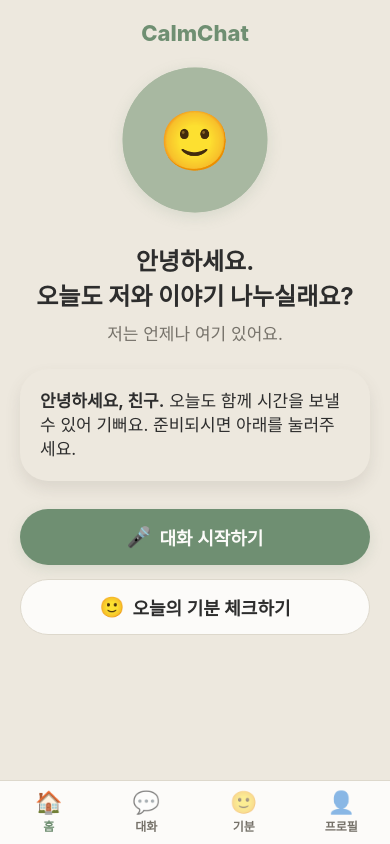
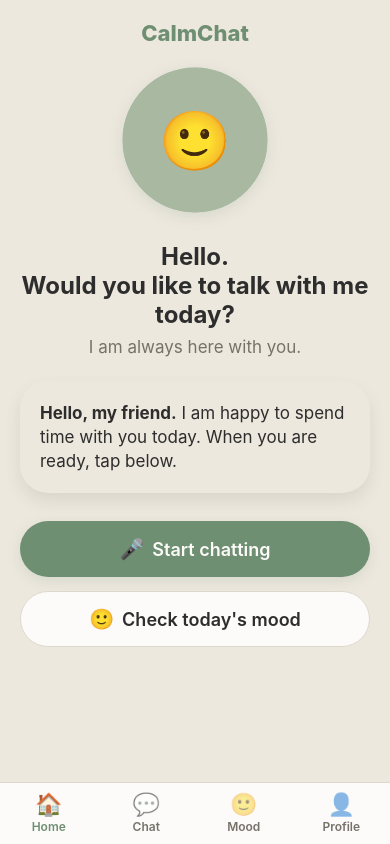
Before and after one commit to GAUDUL/CalmChat, a React Native app in the folder frontend/: screen / in a window 390 px wide. Built offline with nearby package versions, Linux system fonts and the light colour scheme.

Commit message:
refactor: replace STT processing flow

```diff
--- a/frontend/App.js
+++ b/frontend/App.js
@@ -6,21 +6,17 @@ import ChatScreen from "./src/screens/ChatScreen";
 import MoodScreen from "./src/screens/MoodScreen";
 import ProfileScreen from "./src/screens/ProfileScreen";
 
-/**
- * react-navigation 없이 useState로 직접 만든 하단 탭바.
- * (CalmChat의 MobileShell 하단 탭과 같은 구성: Home/Chat/Mood/Profile)
- */
 const TABS = [
-  { key: "Home", label: "홈", icon: "🏠", Component: HomeScreen },
-  { key: "Chat", label: "대화", icon: "💬", Component: ChatScreen },
-  { key: "Mood", label: "기분", icon: "🙂", Component: MoodScreen },
-  { key: "Profile", label: "프로필", icon: "👤", Component: ProfileScreen },
+  { key: "Home", label: "Home", icon: "🏠", Component: HomeScreen },
+  { key: "Chat", label: "Chat", icon: "💬", Component: ChatScreen },
+  { key: "Mood", label: "Mood", icon: "🙂", Component: MoodScreen },
+  { key: "Profile", label: "Profile", icon: "👤", Component: ProfileScreen },
 ];
 
 export default function App() {
   const [activeTab, setActiveTab] = useState("Home");
   const ActiveScreen =
-  TABS.find((t) => t.key === activeTab)?.Component || HomeScreen;
+    TABS.find((tab) => tab.key === activeTab)?.Component || HomeScreen;
 
   return (
     <SafeAreaView style={styles.safe}>
@@ -31,10 +27,19 @@ export default function App() {
       <View style={styles.tabBar}>
         {TABS.map((tab) => {
           const isActive = tab.key === activeTab;
+
           return (
-            <Pressable key={tab.key} style={styles.tabItem} onPress={() => setActiveTab(tab.key)}>
-              <Text style={[styles.tabIcon, isActive && styles.tabIconActive]}>{tab.icon}</Text>
-              <Text style={[styles.tabLabel, isActive && styles.tabLabelActive]}>{tab.label}</Text>
+            <Pressable
+              key={tab.key}
+              style={styles.tabItem}
+              onPress={() => setActiveTab(tab.key)}
+            >
+              <Text style={[styles.tabIcon, isActive && styles.tabIconActive]}>
+                {tab.icon}
+              </Text>
+              <Text style={[styles.tabLabel, isActive && styles.tabLabelActive]}>
+                {tab.label}
+              </Text>
             </Pressable>
           );
         })}
--- a/frontend/src/screens/ChatScreen.js
+++ b/frontend/src/screens/ChatScreen.js
@@ -1,29 +1,24 @@
 import React, { useState } from "react";
-import { View, Text, StyleSheet, SafeAreaView, PermissionsAndroid } from "react-native";
+import {
+  View,
+  Text,
+  StyleSheet,
+  SafeAreaView,
+  PermissionsAndroid,
+} from "react-native";
 import AudioRecord from "react-native-audio-record";
 
 import { AnimatedAvatar } from "../components/Avatar/AnimatedAvatar";
 import { CalmButton } from "../components/ui/CalmButton";
 import { CalmCard } from "../components/ui/CalmCard";
 import { colors } from "../theme/theme";
-import {
-  sendAudioForSTT,
-  sendChatMessage,
-  fetchTTSAudio,
-  updateProfile,
-} from "../api/client";
+import { sendVoiceChat, fetchTTSAudio, updateProfile } from "../api/client";
 
-// TODO: 실제 로그인/사용자 식별 로직으로 교체
 const CURRENT_USER_ID = 1;
 
-// avatarState: "idle" | "listening" | "thinking" | "speaking"
-// 화면 흐름도: 음성버튼 탭(listening) -> STT/LLM(thinking) -> TTS 재생(speaking) -> 이력저장 -> idle
-//
-// RN CLI 환경에서는 react-native-audio-record 기반으로 녹음 처리합니다.
 export default function ChatScreen() {
   const [avatarState, setAvatarState] = useState("idle");
   const [lastResponse, setLastResponse] = useState("");
-  const [audioFile, setAudioFile] = useState(null);
 
   const isBusy = avatarState === "thinking" || avatarState === "speaking";
 
@@ -47,7 +42,7 @@ export default function ChatScreen() {
       AudioRecord.start();
       setAvatarState("listening");
     } catch (err) {
-      console.error("녹음 시작 실패:", err);
+      console.error("Failed to start recording:", err);
     }
   };
 
@@ -56,33 +51,15 @@ export default function ChatScreen() {
 
     try {
       const filePath = await AudioRecord.stop();
-      setAudioFile(filePath);
 
-      // 1) STT (서버로 파일 업로드)
-      const { text } = await sendAudioForSTT(filePath);
-
-      // 2) Chat
-      const { response_text } = await sendChatMessage(
-        CURRENT_USER_ID,
-        text
-      );
-
+      const { response_text } = await sendVoiceChat(CURRENT_USER_ID, filePath);
       setLastResponse(response_text);
 
-      // 3) TTS
       setAvatarState("speaking");
-
-      const audioBytes = await fetchTTSAudio(
-        CURRENT_USER_ID,
-        response_text
-      );
-
-      // TODO: 재생 로직 (react-native-sound or native module)
-
+      await fetchTTSAudio(CURRENT_USER_ID, response_text);
       await updateProfile(CURRENT_USER_ID);
-
     } catch (err) {
-      console.error("음성 처리 오류:", err);
+      console.error("Failed to process voice message:", err);
     } finally {
       setAvatarState("idle");
     }
@@ -90,23 +67,23 @@ export default function ChatScreen() {
 
   const buttonLabel =
     avatarState === "listening"
-      ? "말하는 중... (눌러서 종료)"
+      ? "Listening... tap to stop"
       : avatarState === "thinking"
-      ? "생각하는 중..."
+      ? "Thinking..."
       : avatarState === "speaking"
-      ? "대답하는 중..."
-      : "눌러서 말하기";
+      ? "Answering..."
+      : "Tap to talk";
 
   return (
     <SafeAreaView style={styles.safe}>
       <View style={styles.container}>
-        <Text style={styles.title}>대화하기</Text>
+        <Text style={styles.title}>Chat</Text>
 
         <AnimatedAvatar state={avatarState} size={160} />
 
         <CalmCard style={styles.responseCard}>
           <Text style={styles.responseText}>
-            {lastResponse || "마이크를 눌러 이야기를 시작해보세요."}
+            {lastResponse || "Tap the microphone and start talking."}
           </Text>
         </CalmCard>
 
--- a/frontend/src/screens/HomeScreen.js
+++ b/frontend/src/screens/HomeScreen.js
@@ -14,26 +14,28 @@ export default function HomeScreen({ onNavigate }) {
 
         <AnimatedAvatar state="idle" size={140} />
 
-        <Text style={styles.greeting}>안녕하세요.{"\n"}오늘도 저와 이야기 나누실래요?</Text>
-        <Text style={styles.subGreeting}>저는 언제나 여기 있어요.</Text>
+        <Text style={styles.greeting}>
+          Hello.{"\n"}Would you like to talk with me today?
+        </Text>
+        <Text style={styles.subGreeting}>I am always here with you.</Text>
 
         <CalmCard warm style={styles.heroCard}>
           <Text style={styles.cardText}>
-            <Text style={styles.cardTextBold}>안녕하세요, 친구.</Text> 오늘도 함께 시간을 보낼 수 있어
-            기뻐요. 준비되시면 아래를 눌러주세요.
+            <Text style={styles.cardTextBold}>Hello, my friend.</Text> I am
+            happy to spend time with you today. When you are ready, tap below.
           </Text>
         </CalmCard>
 
         <View style={styles.buttonGroup}>
           <CalmButton
-            title="대화 시작하기"
+            title="Start chatting"
             icon={<Text style={styles.buttonIcon}>🎤</Text>}
             variant="primary"
             onPress={() => onNavigate("Chat")}
             style={styles.fullWidthButton}
           />
           <CalmButton
-            title="오늘의 기분 체크하기"
+            title="Check today's mood"
             icon={<Text style={styles.buttonIconGhost}>🙂</Text>}
             variant="ghost"
             onPress={() => onNavigate("Mood")}
@@ -48,7 +50,12 @@ export default function HomeScreen({ onNavigate }) {
 const styles = StyleSheet.create({
   safe: { flex: 1, backgroundColor: colors.surfaceWarm },
   container: { padding: 20, alignItems: "center", paddingBottom: 40 },
-  logo: { fontSize: 22, fontWeight: "800", color: colors.primary, marginBottom: 12 },
+  logo: {
+    fontSize: 22,
+    fontWeight: "800",
+    color: colors.primary,
+    marginBottom: 12,
+  },
   greeting: {
     fontSize: typography.h2,
     fontWeight: "700",
@@ -56,7 +63,12 @@ const styles = StyleSheet.create({
     color: colors.foreground,
     marginTop: 20,
   },
-  subGreeting: { fontSize: 17, color: colors.mutedForeground, marginTop: 8, textAlign: "center" },
+  subGreeting: {
+    fontSize: 17,
+    color: colors.mutedForeground,
+    marginTop: 8,
+    textAlign: "center",
+  },
   heroCard: { marginTop: 24, width: "100%" },
   cardText: { fontSize: 17, lineHeight: 24, color: colors.foreground },
   cardTextBold: { fontWeight: "700" },
--- a/frontend/src/screens/MoodScreen.js
+++ b/frontend/src/screens/MoodScreen.js
@@ -1,5 +1,11 @@
 import React, { useEffect, useState } from "react";
-import { View, Text, StyleSheet, SafeAreaView, ScrollView, ActivityIndicator } from "react-native";
+import {
+  Text,
+  StyleSheet,
+  SafeAreaView,
+  ScrollView,
+  ActivityIndicator,
+} from "react-native";
 import { CalmCard } from "../components/ui/CalmCard";
 import { colors } from "../theme/theme";
 import { fetchMetrics } from "../api/client";
@@ -16,8 +22,8 @@ export default function MoodScreen() {
     fetchMetrics(CURRENT_USER_ID)
       .then(setMetrics)
       .catch((err) => {
-        console.error("지표 조회 실패:", err);
-        setError("지표를 불러오지 못했어요.");
+        console.error("Failed to load metrics:", err);
+        setError("Could not load your mood data.");
       })
       .finally(() => setLoading(false));
   }, []);
@@ -25,7 +31,7 @@ export default function MoodScreen() {
   return (
     <SafeAreaView style={styles.safe}>
       <ScrollView contentContainerStyle={styles.container}>
-        <Text style={styles.title}>오늘의 기분</Text>
+        <Text style={styles.title}>Today's Mood</Text>
 
         {loading ? (
           <ActivityIndicator size="large" color={colors.primary} />
@@ -36,18 +42,18 @@ export default function MoodScreen() {
         ) : (
           <>
             <CalmCard style={styles.card}>
-              <Text style={styles.label}>정서 점수</Text>
+              <Text style={styles.label}>Emotion score</Text>
               <Text style={styles.value}>{metrics?.emotion_score ?? "-"}</Text>
             </CalmCard>
 
             <CalmCard style={styles.card}>
-              <Text style={styles.label}>활력 점수</Text>
+              <Text style={styles.label}>Energy score</Text>
               <Text style={styles.value}>{metrics?.energy_score ?? "-"}</Text>
             </CalmCard>
 
             {metrics?.anomaly_detected && (
               <CalmCard warm style={styles.card}>
-                <Text style={styles.alertLabel}>변화가 감지되었어요</Text>
+                <Text style={styles.alertLabel}>A change was detected</Text>
                 <Text style={styles.label}>{metrics.recommended_solution}</Text>
               </CalmCard>
             )}
@@ -60,10 +66,31 @@ export default function MoodScreen() {
 
 const styles = StyleSheet.create({
   safe: { flex: 1, backgroundColor: colors.background },
-  container: { padding: 20, alignItems: "stretch", paddingBottom: 40, gap: 14 },
-  title: { fontSize: 22, fontWeight: "700", color: colors.foreground, marginBottom: 8, textAlign: "center" },
+  container: {
+    padding: 20,
+    alignItems: "stretch",
+    paddingBottom: 40,
+    gap: 14,
+  },
+  title: {
+    fontSize: 22,
+    fontWeight: "700",
+    color: colors.foreground,
+    marginBottom: 8,
+    textAlign: "center",
+  },
   card: { width: "100%" },
   label: { fontSize: 15, color: colors.mutedForeground },
-  value: { fontSize: 28, fontWeight: "700", color: colors.primary, marginTop: 4 },
-  alertLabel: { fontSize: 16, fontWeight: "700", color: colors.accent, marginBottom: 4 },
+  value: {
+    fontSize: 28,
+    fontWeight: "700",
+    color: colors.primary,
+    marginTop: 4,
+  },
+  alertLabel: {
+    fontSize: 16,
+    fontWeight: "700",
+    color: colors.accent,
+    marginBottom: 4,
+  },
 });
--- a/frontend/src/screens/ProfileScreen.js
+++ b/frontend/src/screens/ProfileScreen.js
@@ -9,17 +9,19 @@ export default function ProfileScreen() {
   return (
     <SafeAreaView style={styles.safe}>
       <ScrollView contentContainerStyle={styles.container}>
-        <Text style={styles.title}>내 정보</Text>
+        <Text style={styles.title}>My Profile</Text>
 
         <CalmCard style={styles.card}>
-          <Text style={styles.label}>이름</Text>
-          <Text style={styles.value}>ㅇㅇㅇ</Text>
+          <Text style={styles.label}>Name</Text>
+          <Text style={styles.value}>OOO</Text>
         </CalmCard>
 
         <CalmCard style={[styles.card, styles.row]}>
           <View style={styles.rowText}>
-            <Text style={styles.label}>가족 목소리로 듣기</Text>
-            <Text style={styles.helper}>켜면 등록된 가족 목소리로 답해드려요</Text>
+            <Text style={styles.label}>Use family voice</Text>
+            <Text style={styles.helper}>
+              When enabled, replies will use the registered family voice.
+            </Text>
           </View>
           <Switch
             value={familyVoiceEnabled}
@@ -36,11 +38,26 @@ export default function ProfileScreen() {
 const styles = StyleSheet.create({
   safe: { flex: 1, backgroundColor: colors.background },
   container: { padding: 20, gap: 14, paddingBottom: 40 },
-  title: { fontSize: 22, fontWeight: "700", color: colors.foreground, marginBottom: 8, textAlign: "center" },
+  title: {
+    fontSize: 22,
+    fontWeight: "700",
+    color: colors.foreground,
+    marginBottom: 8,
+    textAlign: "center",
+  },
   card: { width: "100%" },
-  row: { flexDirection: "row", alignItems: "center", justifyContent: "space-between" },
+  row: {
+    flexDirection: "row",
+    alignItems: "center",
+    justifyContent: "space-between",
+  },
   rowText: { flexShrink: 1 },
   label: { fontSize: 17, fontWeight: "600", color: colors.foreground },
   value: { fontSize: 18, color: colors.foreground, marginTop: 4 },
-  helper: { fontSize: 13, color: colors.mutedForeground, marginTop: 2, maxWidth: 220 },
+  helper: {
+    fontSize: 13,
+    color: colors.mutedForeground,
+    marginTop: 2,
+    maxWidth: 220,
+  },
 });
```
Also changed, not shown: frontend/src/api/client.js (+16 -0 lines), 2 other files (tests, documents, lock files or other folders).
